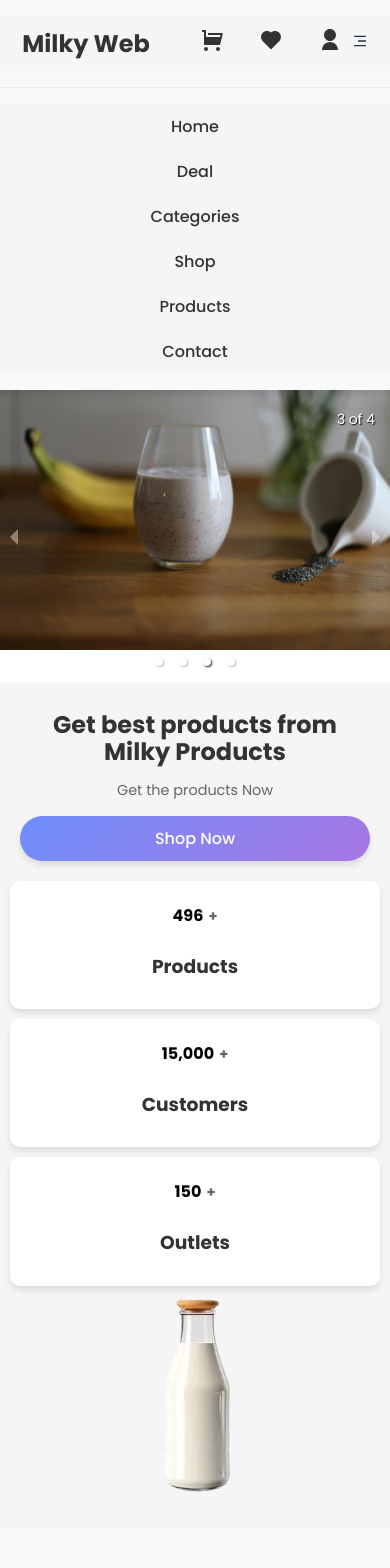
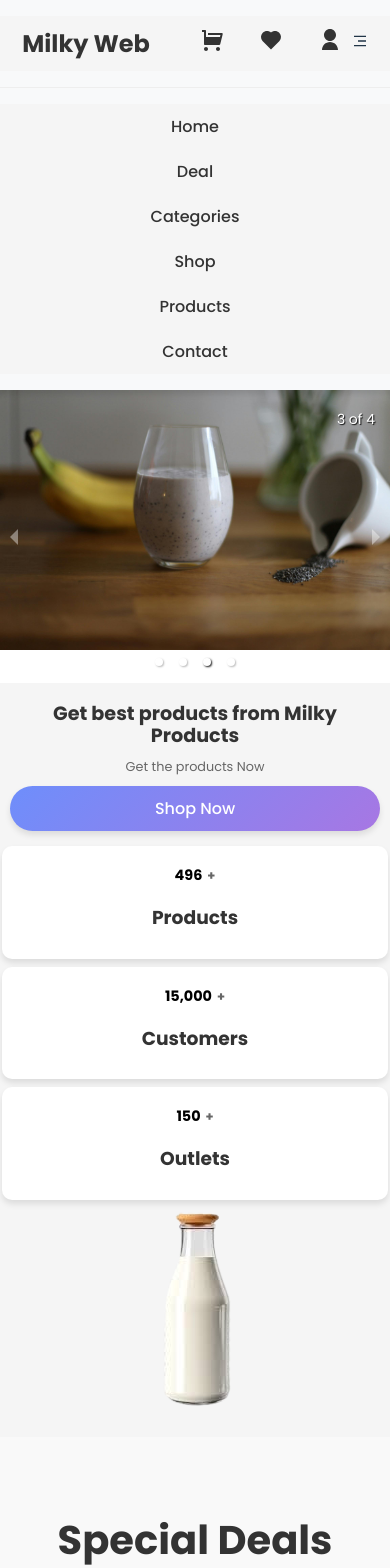
Before and after one commit to arsath-02/Dairy-products-website, a React (Vite) app: page / in a window 390 px wide. Shown: the top 1568 px of the page. Built offline with nearby package versions, Linux system fonts and the light colour scheme; grey boxes are pictures that could not be loaded.

Commit message:
Update Header.css

```diff
--- a/src/sections/Header/Header.css
+++ b/src/sections/Header/Header.css
@@ -4,30 +4,30 @@
     justify-content: center;
     align-items: center;
     text-align: center;
-    padding: 20px 0;
-    max-width: 1200px;
+    padding: 15px 0;
+    max-width: 100%; /* Set to 100% for smaller screens */
     margin: 0 auto;
 }
 
 .header-left {
     max-width: 100%;
-    padding: 0 20px;
+    padding: 0 10px; /* Reduced padding for better mobile experience */
 }
 
 .header-left h1 {
-    font-size: 2rem;
-    margin-bottom: 15px;
+    font-size: 1.8rem; /* Slightly smaller for smaller screens */
+    margin-bottom: 10px;
     color: #333;
 }
 
 .header-left p {
-    font-size: 1rem;
-    margin-bottom: 15px;
+    font-size: 0.9rem; /* Reduce font size for smaller devices */
+    margin-bottom: 10px;
     color: #666;
 }
 
 .header-stats {
-    margin-top: 20px;
+    margin-top: 15px; /* Reduced margin to save space */
     display: flex;
     flex-direction: column;
     align-items: center;
@@ -42,20 +42,20 @@
 
 .stat-box {
     background-color: #fff;
-    padding: 15px;
+    padding: 10px; /* Reduced padding for mobile */
     border-radius: 10px;
     box-shadow: 0 4px 6px rgba(0, 0, 0, 0.1);
     display: flex;
     flex-direction: column;
     align-items: center;
     width: 100%;
-    max-width: 300px;
+    max-width: 280px; /* Slightly reduced for smaller screens */
 }
 
 .stat-box > span {
     display: flex;
     align-items: baseline;
-    font-size: 1.2rem;
+    font-size: 1rem; /* Smaller font for mobile */
     font-weight: 700;
     color: black;
 }
@@ -63,27 +63,27 @@
 .count-plus {
     margin-left: 5px;
     font-weight: bold;
-    font-size: 1rem;
+    font-size: 0.9rem; /* Adjusted font for better readability */
     color: #333;
 }
 
 .stat-box h3 {
-    margin-top: 10px;
+    margin-top: 8px; /* Reduced margin */
     font-weight: bold;
     color: #333;
 }
 
 .countup-number {
     color: #000000;
-    font-size: 1.2rem;
+    font-size: 1rem; /* Adjusted for mobile view */
 }
 
 .btn {
     background-color: #007bff;
     color: white;
     border: none;
-    padding: 10px 20px;
-    font-size: 1rem;
+    padding: 8px 16px; /* Reduced padding */
+    font-size: 0.9rem; /* Smaller font */
     cursor: pointer;
     border-radius: 25px;
     transition: background-color 0.3s;
@@ -93,40 +93,39 @@
     background-color: #0056b3;
 }
 
-/* Media Queries for Mobile */
-@media (max-width: 768px) {
+/* Additional Media Queries for Smaller Mobile Screens */
+@media (max-width: 480px) {
     .header-container {
-        padding: 10px 0;
+        padding: 5px 0;
     }
 
     .header-left h1 {
-        font-size: 1.5rem;
+        font-size: 1.2rem;
     }
 
     .header-left p {
-        font-size: 0.9rem;
+        font-size: 0.8rem;
     }
 
     .header-stats {
-        flex-direction: column;
-        gap: 10px;
+        gap: 8px;
     }
 
     .stat-box {
-        padding: 10px;
+        padding: 8px;
         max-width: 100%;
     }
 
     .stat-box > span {
-        font-size: 1rem;
+        font-size: 0.9rem;
     }
 
     .countup-number {
-        font-size: 1rem;
+        font-size: 0.9rem;
     }
 
     .btn {
-        padding: 8px 16px;
-        font-size: 0.9rem;
+        padding: 6px 12px;
+        font-size: 0.8rem;
     }
 }
```
